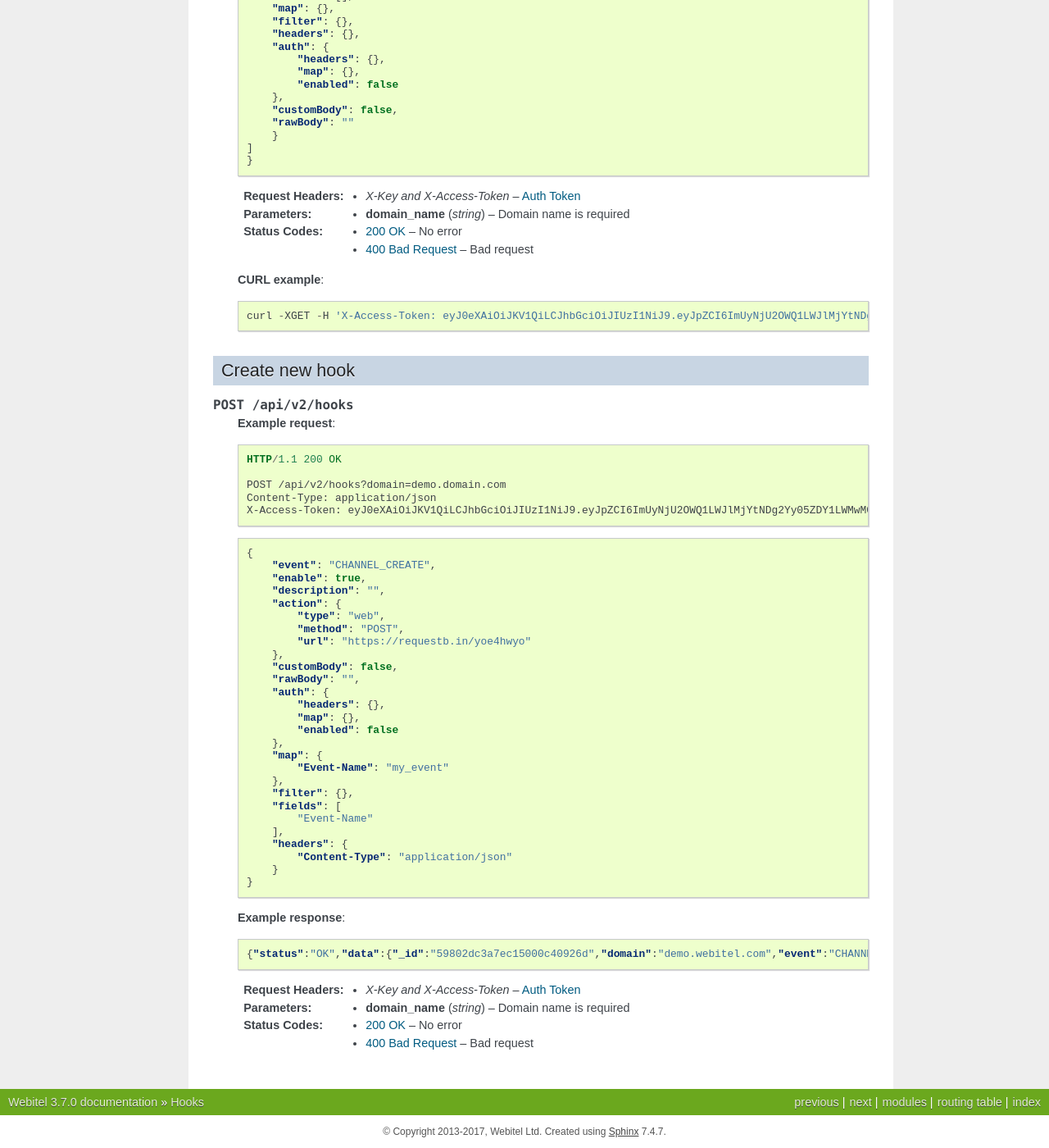
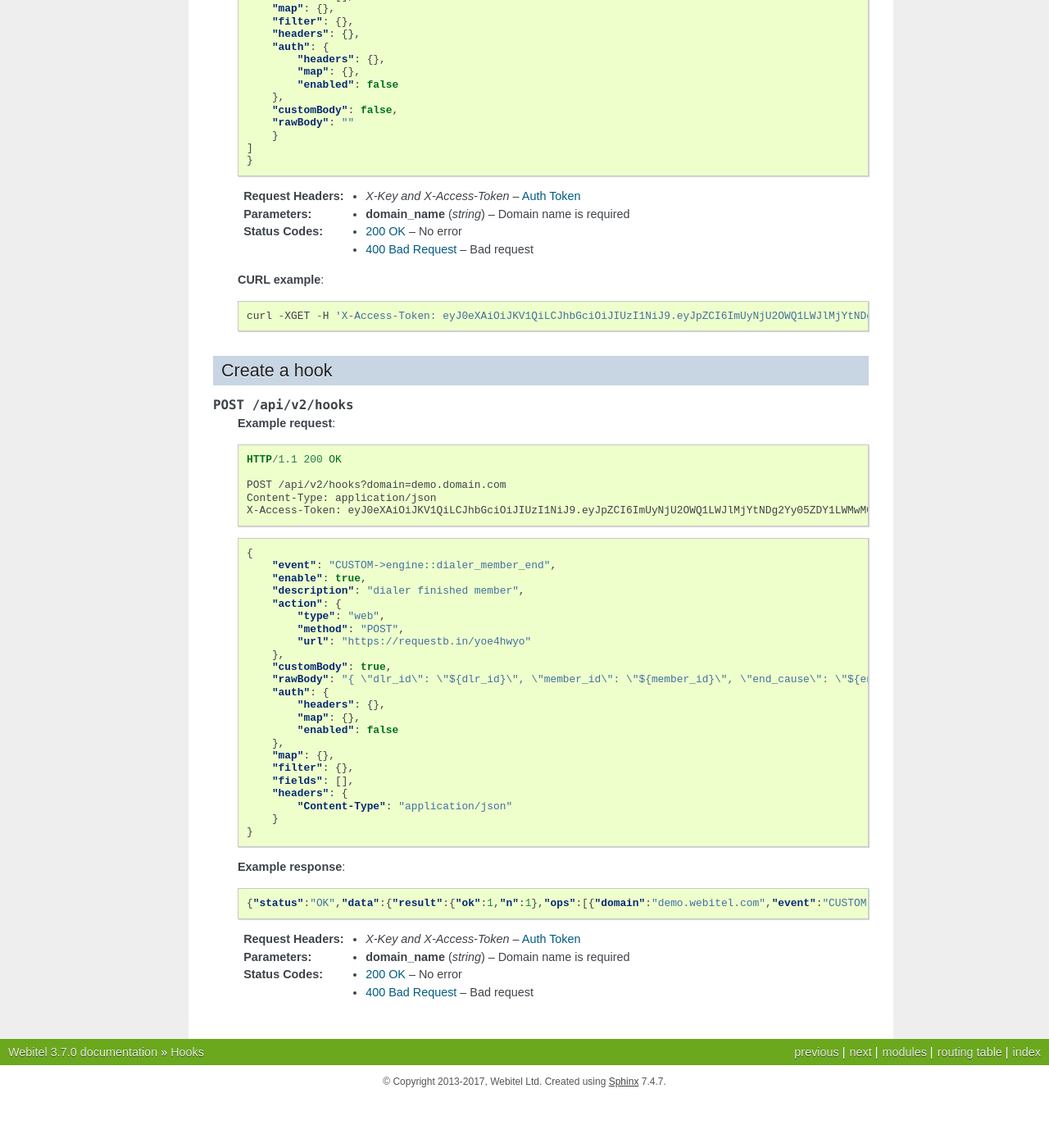
Before and after one commit to webitel/docs-en, a Sphinx documentation site: the page built from source/restful-http-api-hooks.rst, in a window 1280 px wide and 1400 px high, scrolled down 576 px. Shown: the whole window at 82% size. Built offline with Sphinx 7.4.7, drawn with Linux system fonts in a browser that asks for light colours; after the commit the page ends 1915 px from its top, so only the background shows below that; some of the changed text lies outside the part shown.

Commit message:
hook with customBody

```diff
--- a/source/restful-http-api-hooks.rst
+++ b/source/restful-http-api-hooks.rst
@@ -59,8 +59,8 @@ Getting hooks list
 
     curl -XGET -H 'X-Access-Token: eyJ0eXAiOiJKV1QiLCJhbGciOiJIUzI1NiJ9.eyJpZCI6ImUyNjU2OWQ1LWJlMjYtNDg2Yy05ZDY1LWMwMGU2MWQ2OTNjNSIsImV4cCI6MTUwMTg4MDQwMDAwMCwiZCI6ImRlbW8ud2ViaXRlbC5jb20iLCJ0IjoiZG9tYWluIiwidiI6Mn0.nqUnTAi-L_VTxUYDoK8QqSYkclDST5PRMaRlBg8M3hQ' "https://pre.webitel.com/engine/api/v2/hooks?domain=demo.domain.com"
 
-Create new hook
-+++++++++++++++
+Create a hook
++++++++++++++
 
 .. http:post:: /api/v2/hooks
 
@@ -78,28 +78,24 @@ Create new hook
    .. sourcecode:: json
 
         {
-            "event": "CHANNEL_CREATE",
+            "event": "CUSTOM->engine::dialer_member_end",
             "enable": true,
-            "description": "",
+            "description": "dialer finished member",
             "action": {
                 "type": "web",
                 "method": "POST",
                 "url": "https://requestb.in/yoe4hwyo"
             },
-            "customBody": false,
-            "rawBody": "",
+            "customBody": true,
+            "rawBody": "{ \"dlr_id\": \"${dlr_id}\", \"member_id\": \"${member_id}\", \"end_cause\": \"${endCause}\" }",
             "auth": {
                 "headers": {},
                 "map": {},
                 "enabled": false
             },
-            "map": {
-                "Event-Name": "my_event"
-            },
+            "map": {},
             "filter": {},
-            "fields": [
-                "Event-Name"
-            ],
+            "fields": [],
             "headers": {
                 "Content-Type": "application/json"
             }
@@ -109,7 +105,7 @@ Create new hook
 
    .. sourcecode:: json
 
-       {"status":"OK","data":{"_id":"59802dc3a7ec15000c40926d","domain":"demo.webitel.com","event":"CHANNEL_CREATE","enable":true,"description":"","action":{"type":"web","method":"POST","url":"https://requestb.in/yoe4hwyo"},"fields":[],"map":{},"filter":{},"headers":{},"auth":{"headers":{},"map":{},"enabled":false},"customBody":true,"rawBody":"{}"}}
+       {"status":"OK","data":{"result":{"ok":1,"n":1},"ops":[{"domain":"demo.webitel.com","event":"CUSTOM->engine::dialer_member_end","enable":true,"description":"dialer finished member","action":{"type":"web","method":"POST","url":"https://requestb.in/yoe4hwyo"},"fields":[],"map":{},"filter":{},"headers":{"Content-Type":"application/json"},"auth":{"headers":{},"map":{},"enabled":false},"customBody":true,"rawBody":"{\n\"dlr_id\": \"${dlr_id}\",\n\"member_id\": \"${member_id}\",\n\"end_cause\": \"${endCause}\"\n}","_id":"598035b7a7ec15000c40926e"}],"insertedCount":1,"insertedIds":["598035b7a7ec15000c40926e"]}}
 
    :reqheader X-Key and X-Access-Token: :ref:`auth-token`
    :param string domain_name: Domain name is required
```
